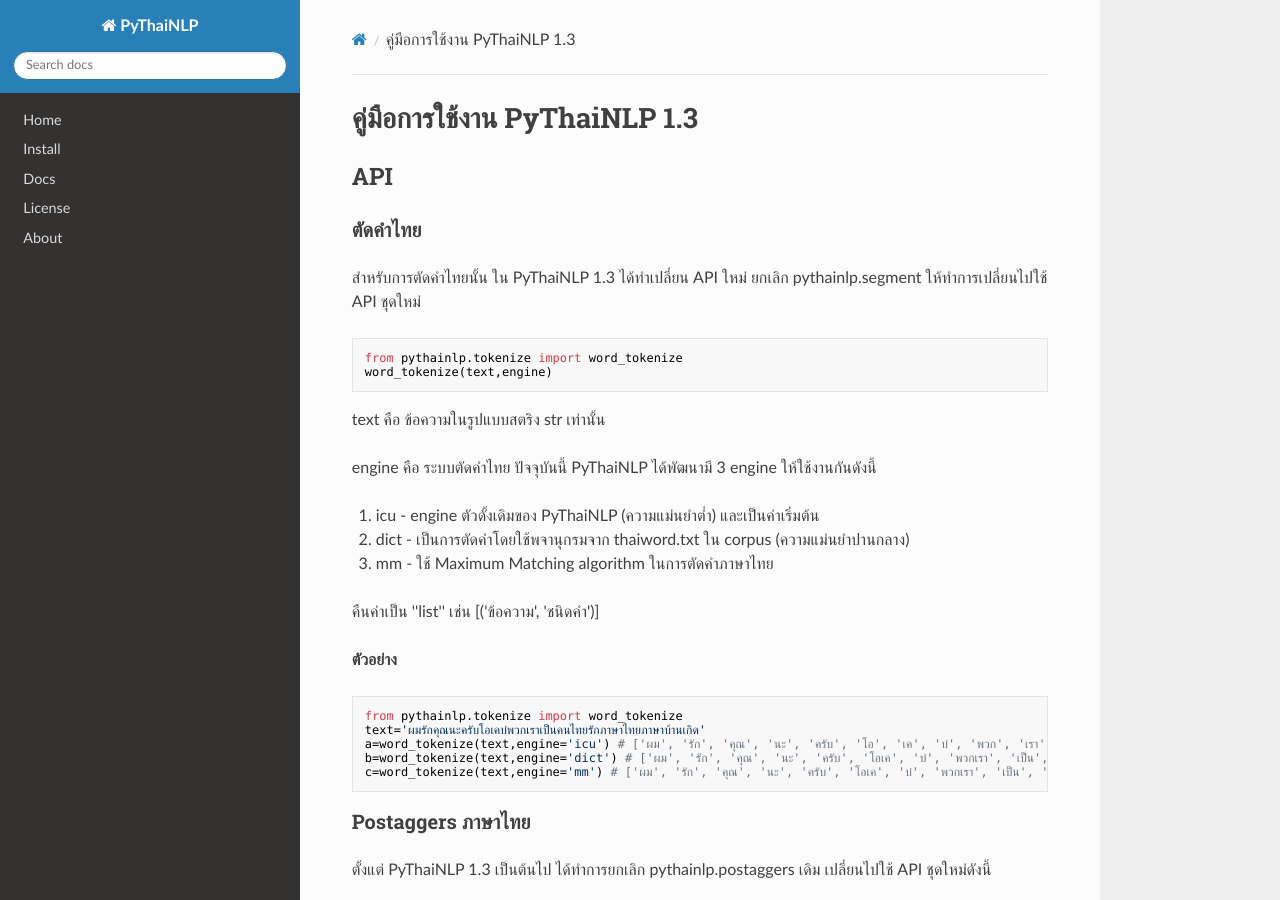
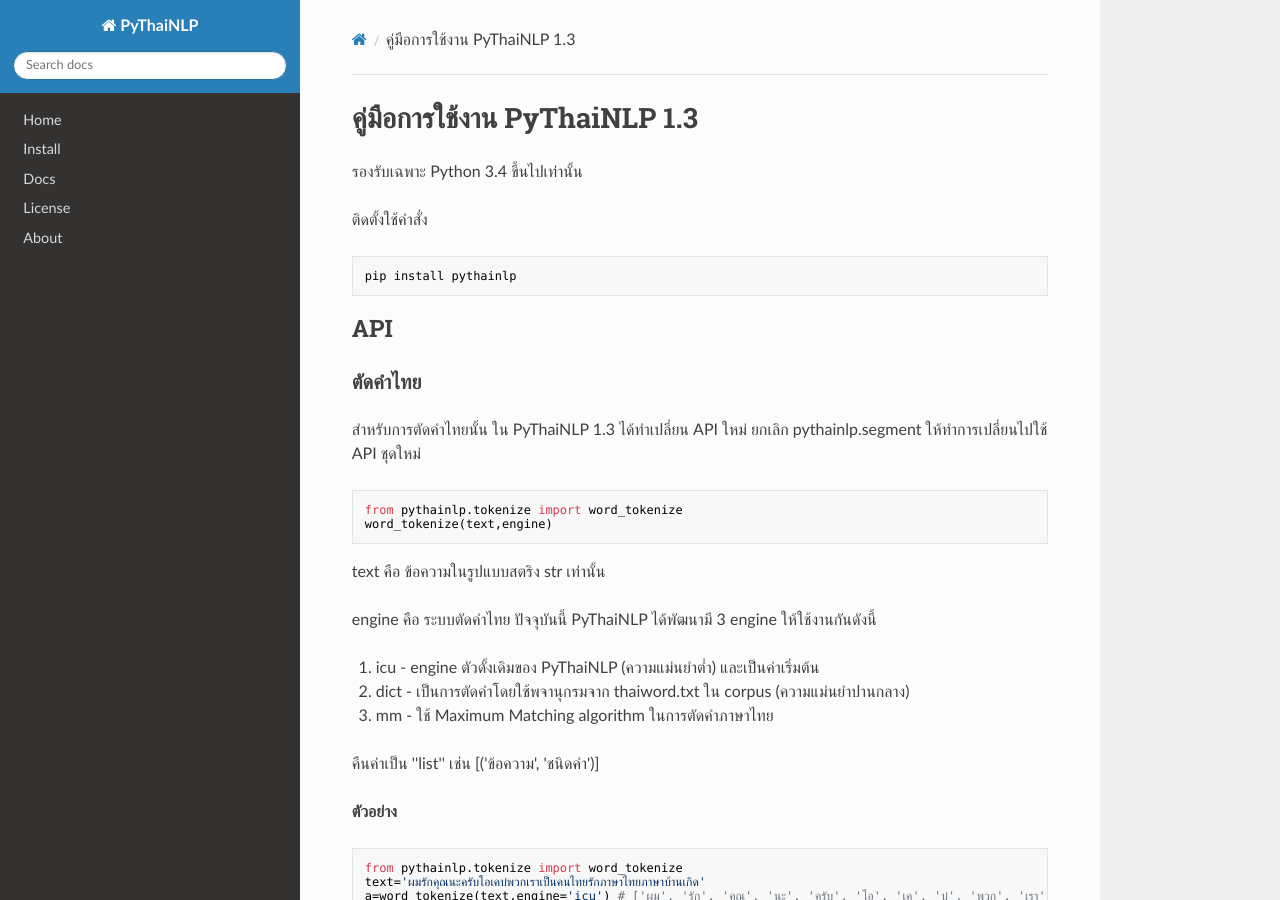
Before and after one commit to PyThaiNLP/pythainlp, an MkDocs documentation site: the page built from docs/pythainlp-1-3-thai.md, in a window 1280 px wide and 900 px high. Built offline with MkDocs 1.6.1, drawn with Linux system fonts in a browser that asks for light colours; nearby versions of some CDN libraries; old or Windows-style settings are respelled for this version of MkDocs.

Commit message:
fix docs

````diff
--- a/docs/pythainlp-1-3-thai.md
+++ b/docs/pythainlp-1-3-thai.md
@@ -1,4 +1,12 @@
 # คู่มือการใช้งาน PyThaiNLP 1.3
+
+รองรับเฉพาะ Python 3.4 ขึ้นไปเท่านั้น
+
+ติดตั้งใช้คำสั่ง
+
+```
+pip install pythainlp
+```
 
 ## API
 
````
